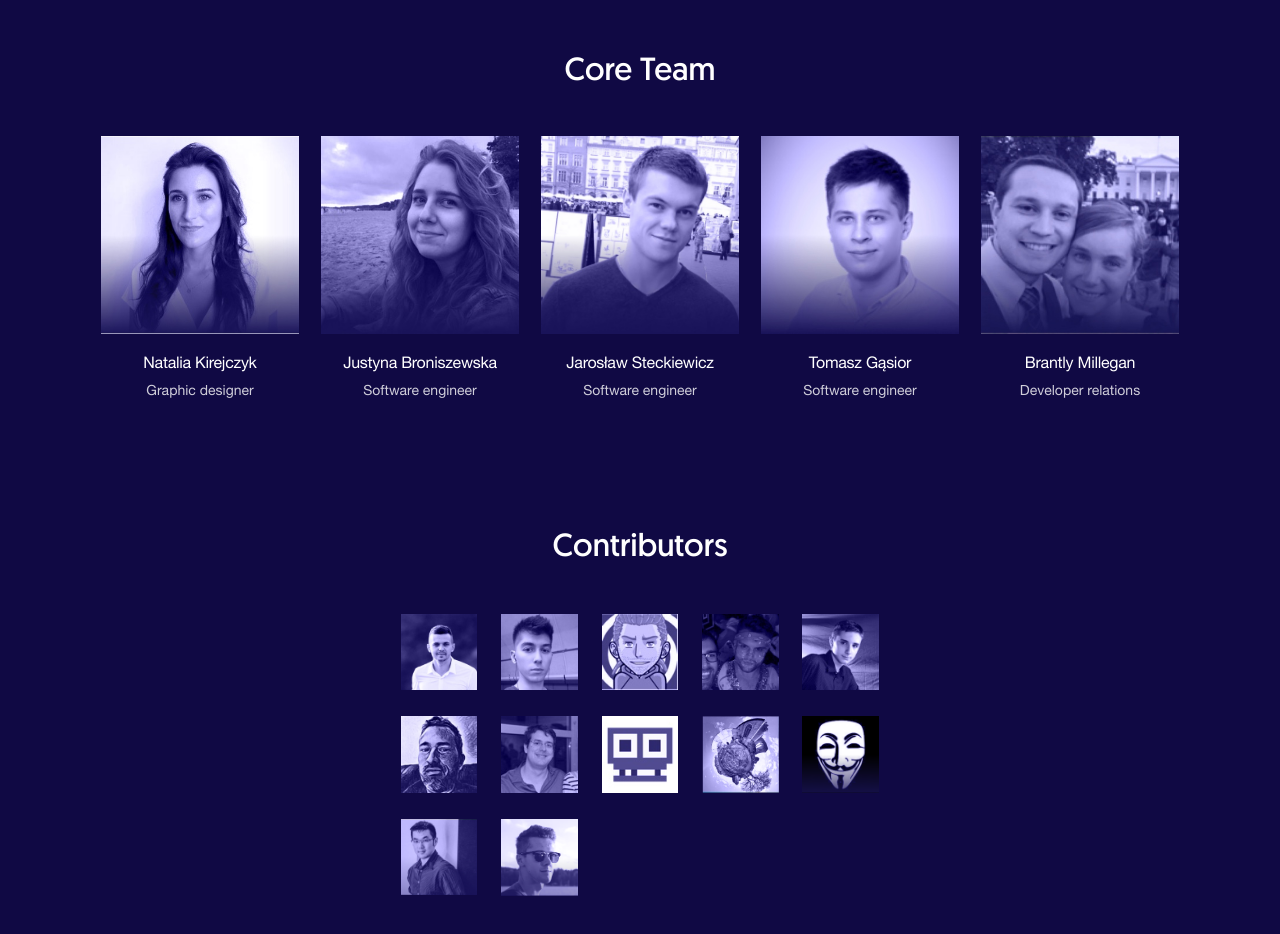
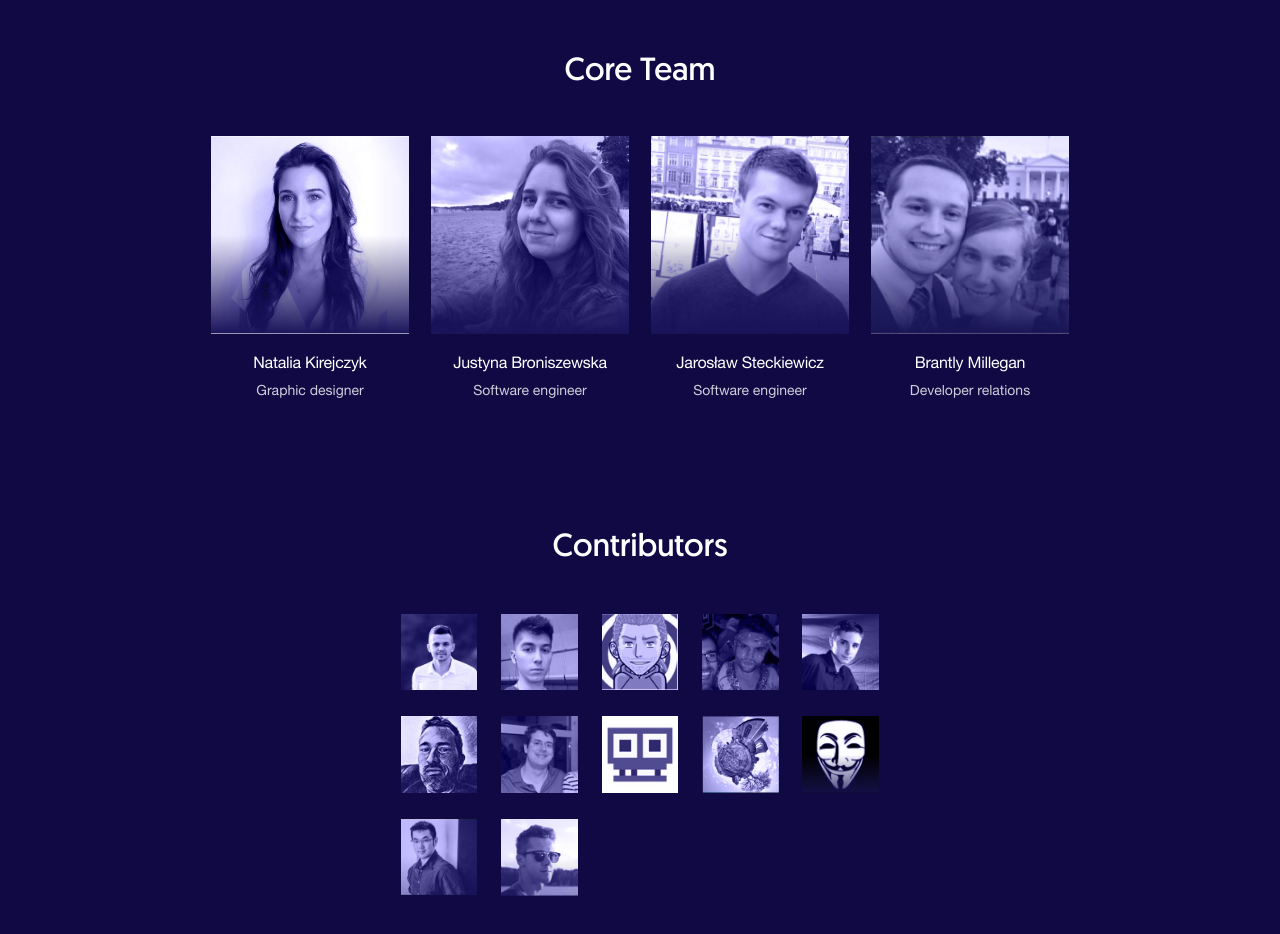
Before and after one commit to UniLogin/universal-login-website, a website with bundled scripts: page src/index.html in a window 1280 px wide. Shown: the part 6160-7094 px from the top of the page. Built offline with nearby package versions, Linux system fonts and the light colour scheme; a script that the page names is missing.

Commit message:
Remove member

```diff
--- a/src/index.html
+++ b/src/index.html
@@ -266,13 +266,6 @@ const transactionId = await sdk.execute(message, privateKey);
 							</a>
 						</li>
 						<li class="creators-list-item">
-							<a href="https://github.com/gasiortomasz" target="blank">
-								<img src="./img/photo/tomasz.jpg" alt="Tomasz Gąsior photo" class="creator-img">
-								<p class="creator-name">Tomasz Gąsior</p>
-								<p class="creator-label">Software engineer</p>
-							</a>
-						</li>
-						<li class="creators-list-item">
 							<a target="blank">
 								<img src="./img/photo/brantly.jpg" alt="Brantly Millegan photo" class="creator-img">
 								<p class="creator-name">Brantly Millegan</p>
```
Also changed, not shown: src/img/photo/tomasz.jpg (deleted).
